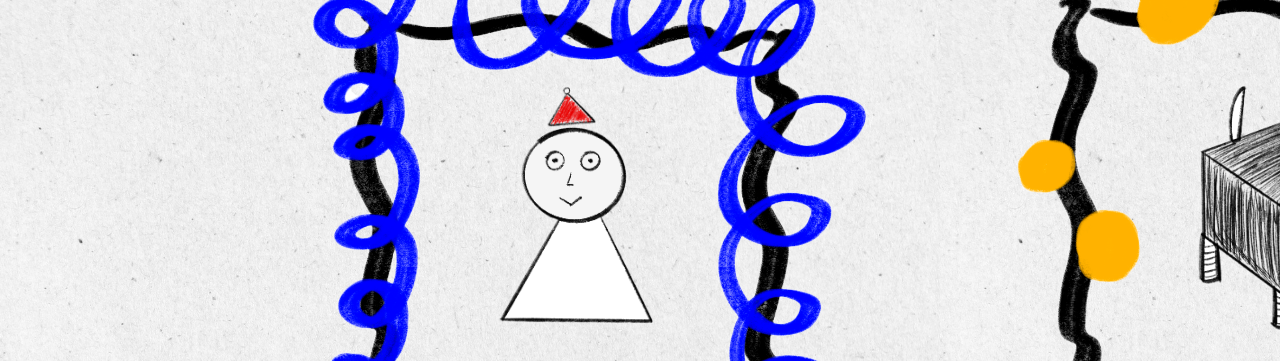
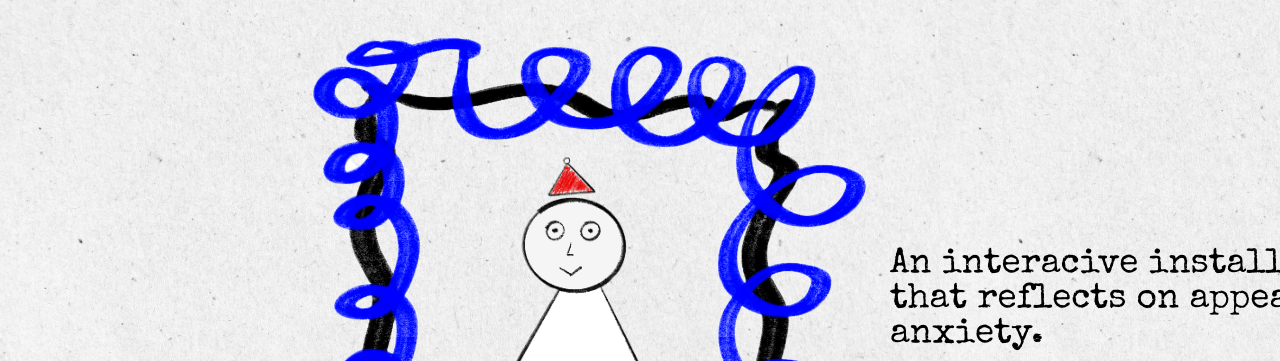
Before and after one commit to zw2375/Novia-s-Portfolio, a website: page projects/work.html in a window 1280 px wide. Shown: the part 78-439 px from the top of the page. Drawn offline with nearby package versions, Linux system fonts and the light colour scheme; a web font is replaced by a local one.

Commit message:
galery style updated

```diff
--- a/css/work.css
+++ b/css/work.css
@@ -23,7 +23,7 @@ body{
 .proj-frame{
     position: absolute;
     display: block;
-    top: 30px;
+    top: 100px;
     left:0px;
     width:100vh;
     height:100vw;
@@ -43,6 +43,7 @@ display: none;  /* Safari and Chrome */
     width:600px;
     height:500px;
     margin: 200px;
+    margin-bottom: 900px;
     transform: rotate(90deg)translateX(700px);
     transform-origin: right top;
 }
@@ -55,11 +56,14 @@ display: none;  /* Safari and Chrome */
 }
 .proj-frame  div .intro{
     position: absolute;
+    width: 500px;
     font-size: 35px;
-    left:50px;
-    top:590px;
+    left:590px;
+    top:190px;
     cursor: pointer;
 }
+
+
 .frame{
     height: 600px;
     cursor: pointer;
--- a/projects/work.html
+++ b/projects/work.html
@@ -25,19 +25,19 @@
                 <img id = "vision-drawn" class = "proj-icon" src = "../materials/vision-drawn.png">
                 <p id = "vision-txt">Vision</p>
                 <img id = "vision-frame" class = "frame" src ="../materials/box.png">
-                <p class = "intro">"An interacive installation that reflects on appearance anxiety."</p>
+                <p class = "intro">An interacive installation that reflects on appearance anxiety.</p>
             </div>
             <div id = "cat">
                 <img id = "cat-drawn" class = "proj-icon" src = "../materials/cat-drawn.png">
                 <p id = "cat-txt">Robotic Pet Cat</p>
                 <img id = "cat-frame" class = "frame" src ="../materials/box4.png">
-                <p class = "intro">"A physical interactive pet cat."</p>
+                <p class = "intro">A physical interactive pet cat.</p>
             </div>
             <div id = "ghost">
                 <img id = "ghost-frame" class = "frame" src ="../materials/box.png">
                 <img id = "ghost-drawn" class = "proj-icon" src = "../materials/ghost-drawn.png">
                 <p id = "ghost-txt"> Ghosts</p>
-                <p class = "intro">"An exploration of the ghost world."</p>
+                <p class = "intro">An exploration of the ghost world.</p>
             </div>
             <!-- <div id = "calli">
                 <img id = "calli-drawn" class = "proj-icon" src = "../materials/calli-brush.png">
```
